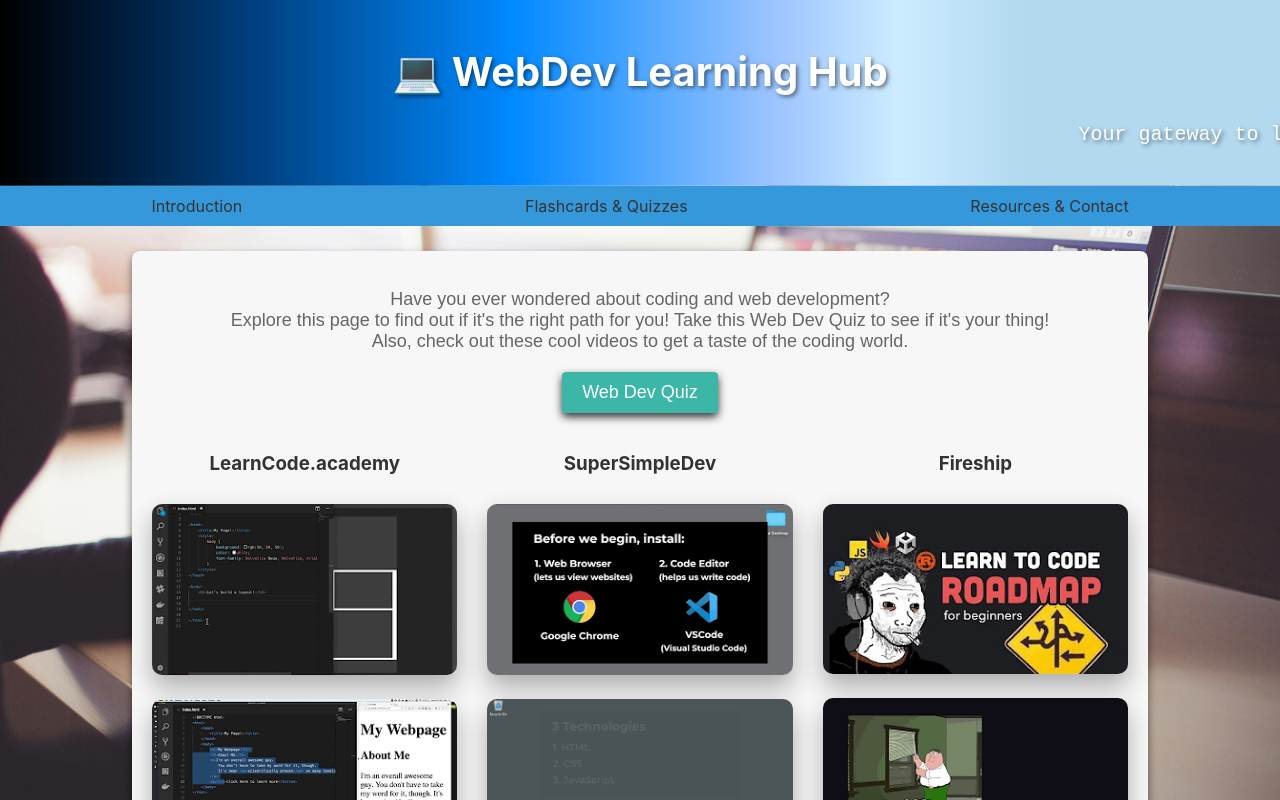
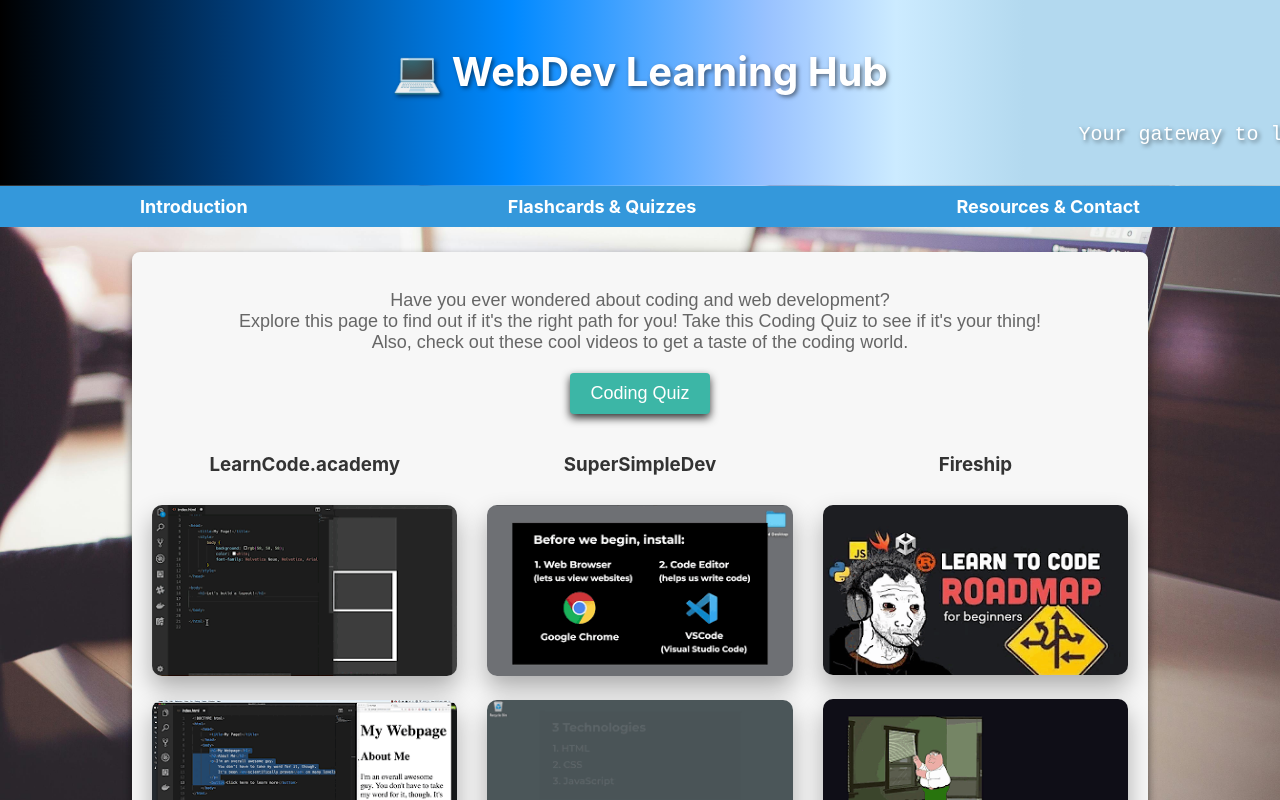
Before and after one commit to nadeemamdev/project-two, a React (Create React App) app: page / in a window 1280 px wide. Shown: the top 800 px of the page. Built offline with nearby package versions, Linux system fonts and the light colour scheme.

Commit message:
Add minor styling

```diff
--- a/src/components/App.css
+++ b/src/components/App.css
@@ -74,16 +74,23 @@
   cursor: pointer;
 }
 
-.navbar a {
-  text-decoration: none;
+/* Navigation bar styles */
+
+.navbar .nav-item {
+  font-size: 18px;
+  font-weight: bold;
   color: white;
-  font-size: 16px;
-  transition: color 0.3s ease-in-out;
+  transition: color 0.3s ease-in-out, text-shadow 0.3s ease-in-out;
 }
 
-.navbar a:hover {
-  color: #ecf0f1;
+.navbar .nav-item:hover {
+  color: rgb(84, 14, 84);
+  text-shadow: 0 0 10px white;
 }
+
+
+
+/* Main content styles */
 
 .main-content {
   margin-top: 1%;
--- a/src/components/Introduction.css
+++ b/src/components/Introduction.css
@@ -62,3 +62,10 @@
   .thumbnail-image:hover {
     transform: scale(1.05);
   }
+
+/* Media query for responsiveness */
+@media (max-width: 768px) {
+  .channel-column {
+    flex-basis: calc(100% - 20px); /* One column per row for smaller screens */
+  }
+}
--- a/src/components/Introduction.js
+++ b/src/components/Introduction.js
@@ -35,7 +35,7 @@
     <div className="introduction-container">
     <p>
        Have you ever wondered about coding and web development? <br></br>Explore this page to find out if it's the right path for you!
-       Take this Web Dev Quiz to see if it's your thing!<br></br> Also, check out these cool videos to get a taste of the coding world.<br/><a href="https://www.gyfted.me/career-quiz/web-developer" target="_blank" rel="noopener noreferrer">Web Dev Quiz</a>
+       Take this Coding Quiz to see if it's your thing!<br></br> Also, check out these cool videos to get a taste of the coding world.<br/><a href="https://iscodingforyou.com/" target="_blank" rel="noopener noreferrer">Coding Quiz</a>
     </p>
 
       <div className="channel-grid">
--- a/src/components/Quizzes.js
+++ b/src/components/Quizzes.js
@@ -45,7 +45,7 @@
 
   return (
     <div className="quizzes-container">
-      <h2>Quizz💡</h2>
+      <h2>Quiz💡</h2>
       <form onSubmit={handleQuizSubmit}>
         <Slider {...settings} ref={sliderRef}>
           {quizzesData.map((quiz, index) => (
@@ -63,7 +63,7 @@
             </div>
           ))}
         </Slider>
-        <button type="submit">Submit Quiz</button>
+        <button type="submit">Check Score</button>
       </form>
     </div>
   );
```
